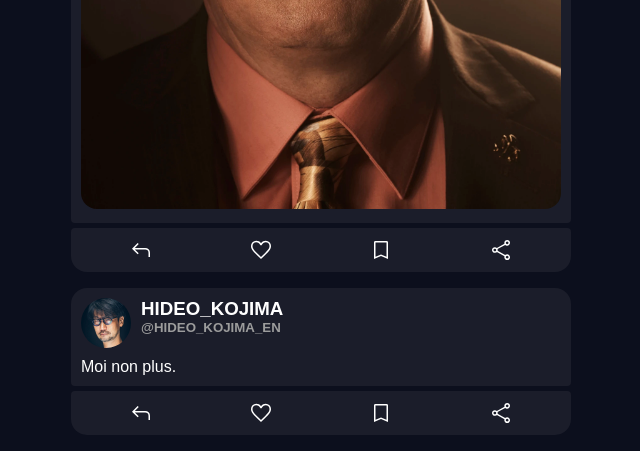
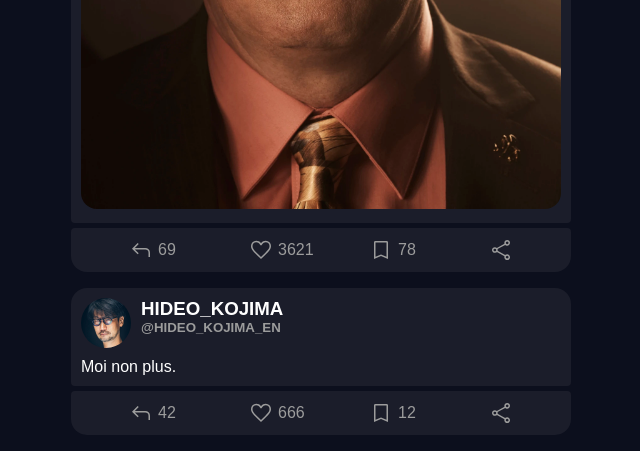
Before and after one commit to Wagister/Twotter, a Flask app: page / in a window 1280 px wide. Shown: the part 584-1035 px from the top of the page, without its empty margins (319-959 px from the left). Run offline with Flask 2, Linux system fonts and the light colour scheme.

Commit message:
Compteur

```diff
--- a/templates/index.html
+++ b/templates/index.html
@@ -23,13 +23,16 @@
                     </div>
 
                     <p class="text">J'aime pas jd.</p>
-                    <img src="images/waifu 3.webp" style="width: 100%; border-radius: 16px; margin-top: 10px;"/>
+                    <img class="image" src="images/waifu 3.webp"/>
                 </div>
 
                 <div class="twot twot-bottom">
                     <img class="icon" src="images/Reply.svg"/>
+                    <p class="text counter">69</p>
                     <img class="icon" src="images/Heart.svg"/>
+                    <p class="text counter">3621</p>
                     <img class="icon" src="images/Bookmark.svg"/>
+                    <p class="text counter">78</p>
                     <img class="icon" src="images/Share.svg"/>
                 </div>
             </div>
@@ -50,8 +53,11 @@
 
                 <div class="twot twot-bottom">
                     <img class="icon" src="images/Reply.svg"/>
+                    <p class="text counter">42</p>
                     <img class="icon" src="images/Heart.svg"/>
+                    <p class="text counter">666</p>
                     <img class="icon" src="images/Bookmark.svg"/>
+                    <p class="text counter">12</p>
                     <img class="icon" src="images/Share.svg"/>
                 </div>
             </div>
@@ -62,6 +68,7 @@
 <style>
     :root {
         --text-color: #fff;
+        --secondary-text-color: #9c9c9c;
         --border-radius: 16px;
     }
 
@@ -71,6 +78,13 @@
         min-width: 10px;
     }
 
+    .text {
+        margin: 0;
+        color: var(--text-color);
+        font-family: Arial, Helvetica, sans-serif, sans-serif;
+    }
+
+    /* Twots */
     .twot {
         background-color: #1b1d2a;
         padding: 10px;
@@ -101,13 +115,26 @@
         margin-bottom: 16px;
     }
 
+    .image {
+        width: 100%;
+        border-radius: 16px;
+        margin-top: 10px;
+    }
+
     .icon {
-        filter: invert(100%) sepia(0%) saturate(2%) hue-rotate(312deg) brightness(109%) contrast(101%);
+        filter: invert(66%) sepia(0%) saturate(0%) hue-rotate(110deg) brightness(94%) contrast(93%);
         padding-right: 10%;
         padding-left: 10%;
         height: 100%;
     }
 
+    .counter {
+        margin-left:calc(-10% + 5px);
+        width: calc(10% - 5px);
+        color: var(--secondary-text-color);
+    }
+
+    /* Profiles */
     .pfp {
         border-radius: 100%;
         height: 50px;
@@ -116,13 +143,8 @@
         margin-right: 10px;
     }
 
-    .text {
-        margin: 0;
-        color: var(--text-color);
-        font-family: Arial, Helvetica, sans-serif, sans-serif;
+    .username {
+        color: var(--secondary-text-color);
     }
 
-    .username {
-        color: rgb(156, 156, 156);
-    }
 </style>
```
